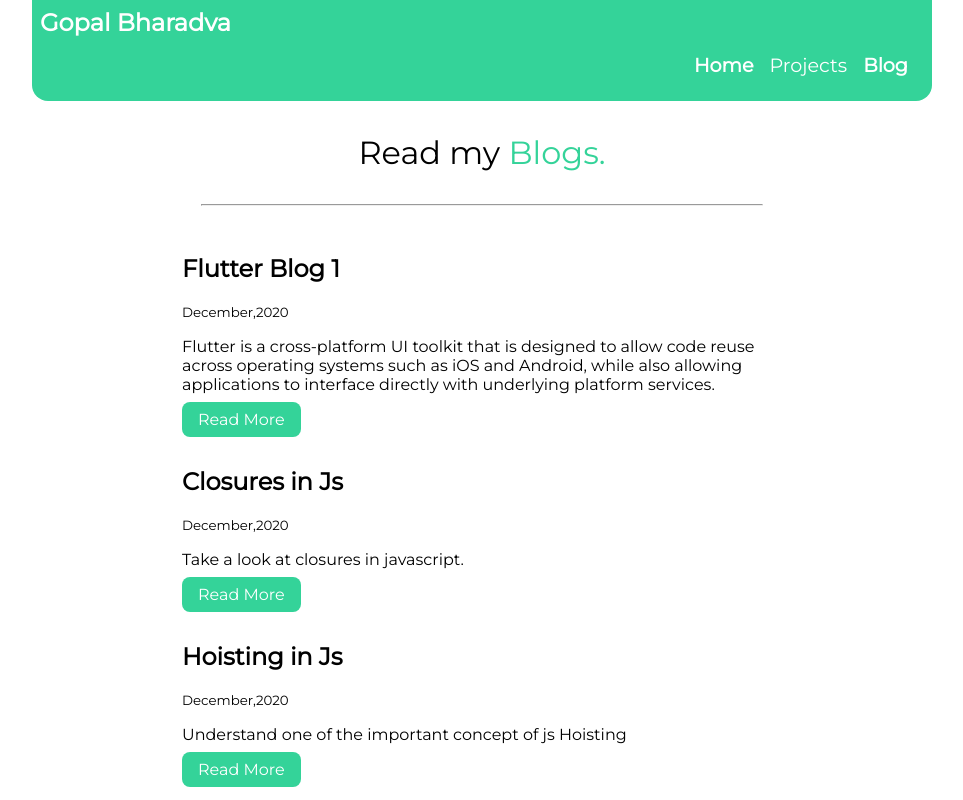
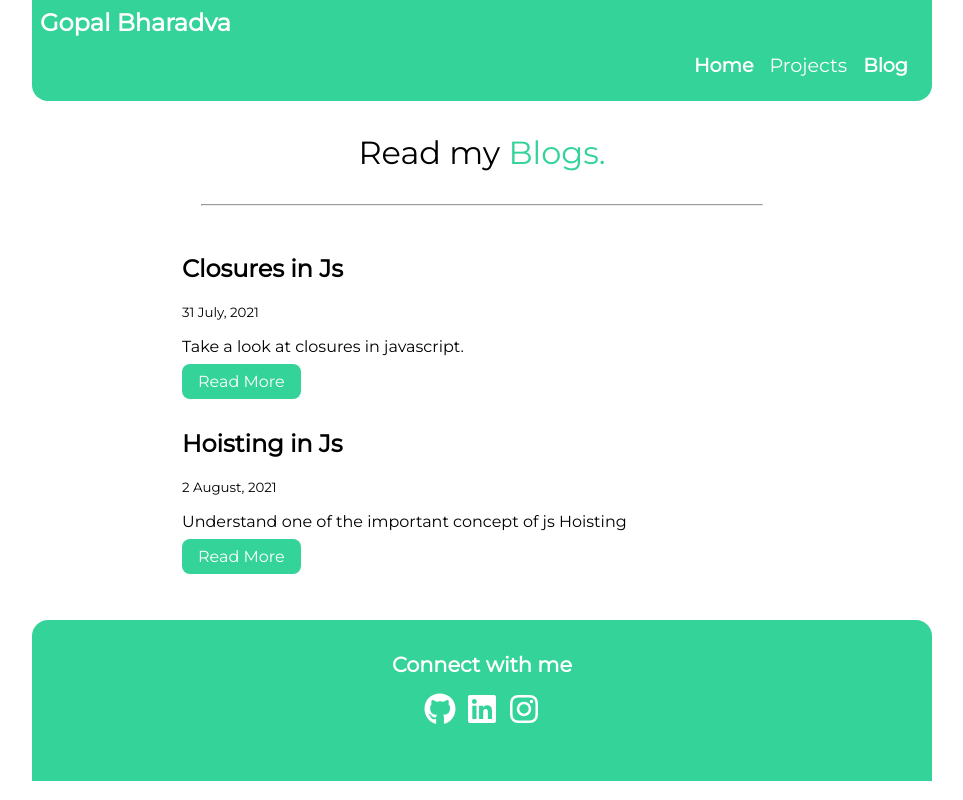
Before and after one commit to gopalbbharadva/portfolio, a React (Create React App) app: page /blogs in a window 1280 px wide. Shown: the top 800 px of the page, without its empty margins (158-1121 px from the left). Built offline with nearby package versions, Linux system fonts and the light colour scheme.

Commit message:
refactor:dummy blog removed

```diff
--- a/src/Pages/components/Blogs.js
+++ b/src/Pages/components/Blogs.js
@@ -18,33 +18,10 @@ const Blogs = () => {
       </div>
       <ul type="none">
         <li>
-          <article className="container container-white">
-            <h1 className="container-white">Flutter Blog 1</h1>
-            <br />
-            <small>December,2020</small>
-            <p>
-              Flutter is a cross-platform UI toolkit that is designed to allow
-              code reuse across operating systems such as iOS and Android, while
-              also allowing applications to interface directly with underlying
-              platform services.{" "}
-            </p>
-            <NavLink
-              exact
-              to="/blogs/flutterblogs"
-              className="link1 primary-link"
-            >
-              Read More
-            </NavLink>
-            &nbsp;
-          </article>
-          <br />
-          <br />
-        </li>
-        <li>
           <article class="container container-white">
             <h1 class="container-white">Closures in Js</h1>
             <br />
-            <small>December,2020</small>
+            <small>31 July, 2021</small>
             <p>Take a look at closures in javascript.</p>
             <NavLink exact to="/blogs/Closures" class="link1 primary-link">
               Read More
@@ -58,15 +35,9 @@ const Blogs = () => {
           <article className="container container-white">
             <h1 className="container-white">Hoisting in Js</h1>
             <br />
-            <small>December,2020</small>
-            <p>
-              Understand one of the important concept of js Hoisting
-            </p>
-            <NavLink
-              exact
-              to="/blogs/Hoisting"
-              className="link1 primary-link"
-            >
+            <small>2 August, 2021</small>
+            <p>Understand one of the important concept of js Hoisting</p>
+            <NavLink exact to="/blogs/Hoisting" className="link1 primary-link">
               Read More
             </NavLink>
             &nbsp;
```
